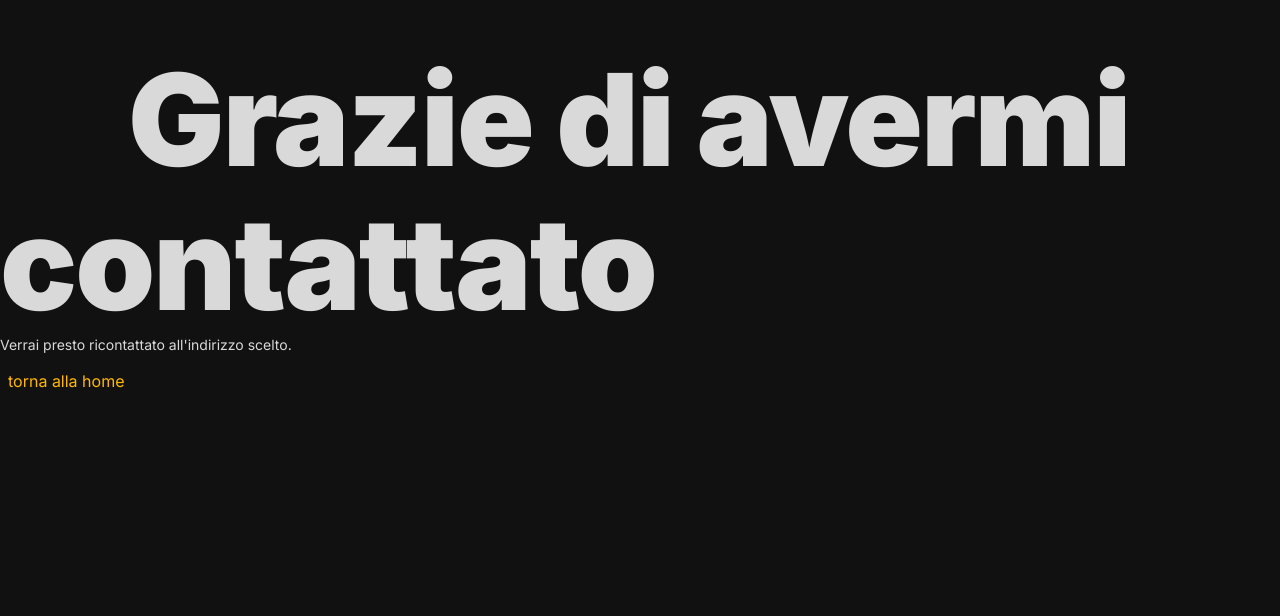
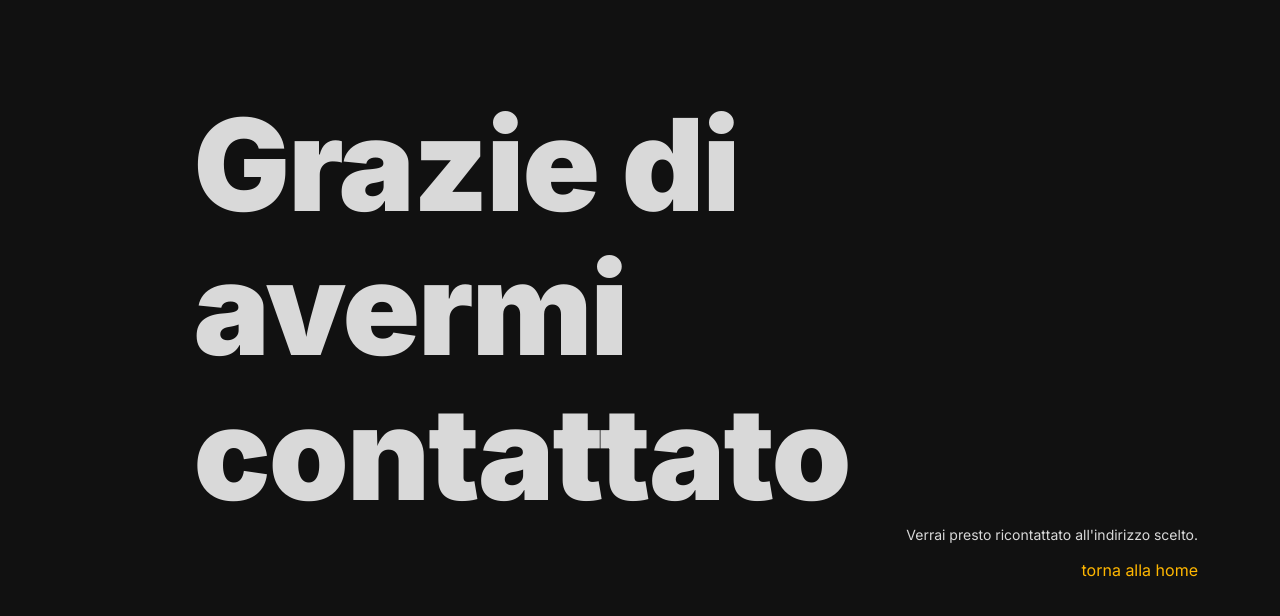
Before and after one commit to RaffaeleCrocco/raffaelecrocco2023.com, a React (Create React App) app: page /thanks in a window 1280 px wide. Shown: the top 616 px of the page. Built offline with nearby package versions, Linux system fonts and the light colour scheme.

Commit message:
Add link to vendimpresa

```diff
--- a/src/pages/Contact.js
+++ b/src/pages/Contact.js
@@ -1,5 +1,5 @@
 import React from "react";
-import { Row, Col } from "react-bootstrap";
+import { Row, Col, Container } from "react-bootstrap";
 import { motion as m } from "framer-motion";
 import { HashLink as Link } from "react-router-hash-link";
 
@@ -12,15 +12,15 @@ const Contact = () => {
       animate={{ opacity: 1 }}
       transition={{ ease: "easeOut", duration: 0.8 }}
     >
-      <div>
-        <span className="title mb-0">Grazie di avermi contattato</span>
-        <p className="text">Verrai presto ricontattato all'indirizzo scelto.</p>
+      <Container>
+        <p className="title mb-0">Grazie di avermi contattato</p>
+        <p className="text text-end">
+          Verrai presto ricontattato all'indirizzo scelto.
+        </p>
         <Link to="/">
-          <p className="accent d-flex align-items-center">
-            <div className="circle pulsating me-2"></div>torna alla home
-          </p>
+          <p className="accent text-end">torna alla home</p>
         </Link>
-      </div>
+      </Container>
     </m.div>
   );
 };
--- a/src/pages/Home.js
+++ b/src/pages/Home.js
@@ -285,7 +285,9 @@ const Home = () => {
               composto da un gruppo di professionisti del settore che fanno
               parte di una rete di aziende tecnologicamente avanzate.
             </p>
-            <div className="circle pulsating" />
+            <a href="https://www.vendimpresa.it/" target="_blank">
+              <div className="circle pulsating" />
+            </a>
           </div>
         </Col>
       </Row>
```
